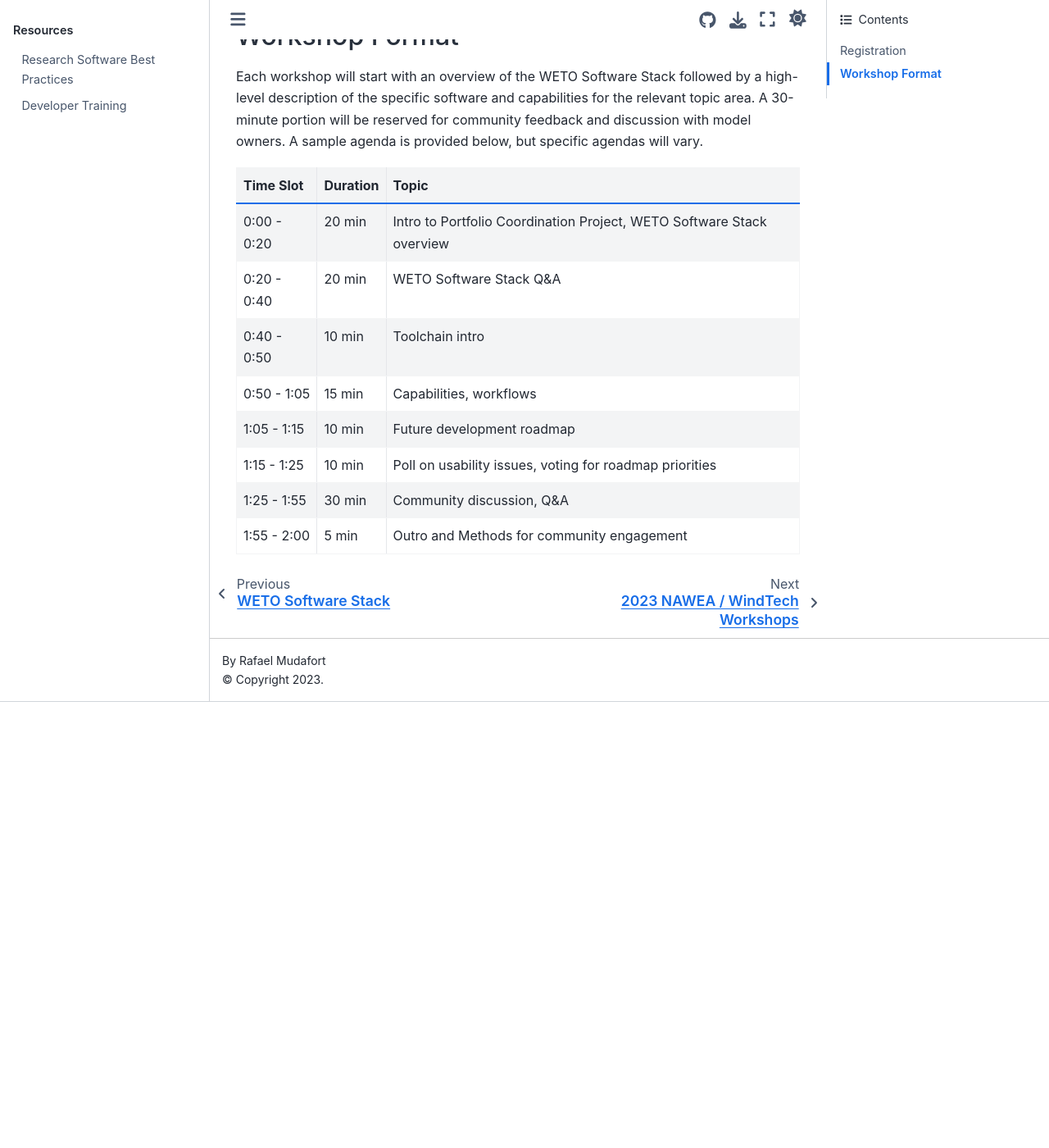
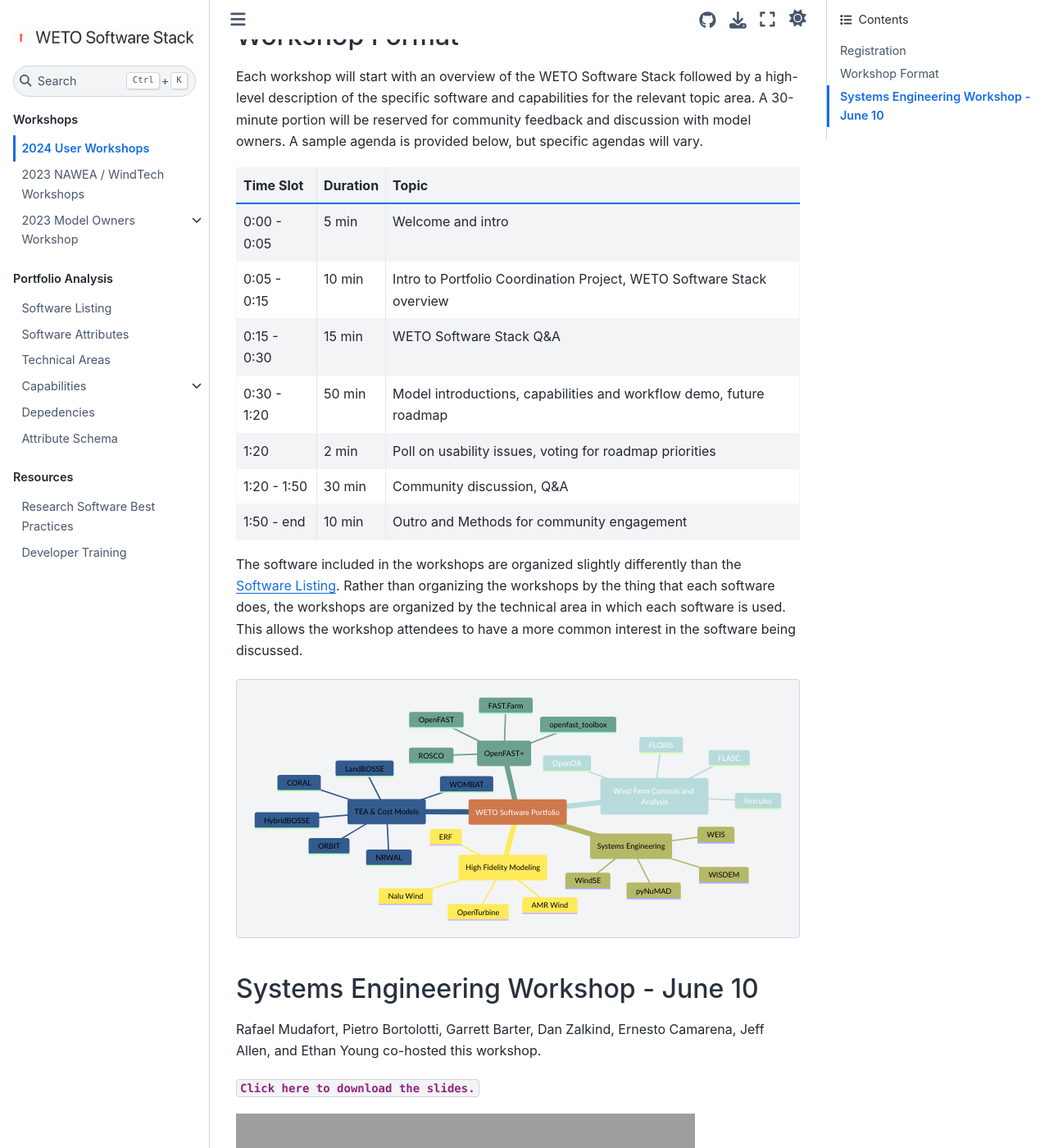
Before and after one commit to NREL/WETOStack, a Jupyter Book: the page built from docs/workshops/user_workshops_2024.md, in a window 1280 px wide and 1400 px high, scrolled down 1269 px. Shown: the whole window at 82% size. Built offline with Jupyter Book 1.0.4 settings and Sphinx 7.4.7 and the Sphinx Book theme 1.1.4, drawn with Linux system fonts in a browser that asks for light colours; before the commit the page ends 2125 px from its top, so only the background shows below that; grey boxes are pictures that could not be loaded.

Commit message:
Add SE workshop slides

````diff
--- a/docs/workshops/user_workshops_2024.md
+++ b/docs/workshops/user_workshops_2024.md
@@ -46,11 +46,63 @@
 
 | Time Slot | Duration | Topic |
 | --------- | -------- | ----- |
-| 0:00 - 0:20 | 20 min | Intro to Portfolio Coordination Project, WETO Software Stack overview |
-| 0:20 - 0:40 | 20 min | WETO Software Stack Q&A |
-| 0:40 - 0:50 | 10 min | Toolchain intro |
-| 0:50 - 1:05 | 15 min | Capabilities, workflows |
-| 1:05 - 1:15 | 10 min | Future development roadmap |
-| 1:15 - 1:25 | 10 min | Poll on usability issues, voting for roadmap priorities |
-| 1:25 - 1:55 | 30 min | Community discussion, Q&A |
-| 1:55 - 2:00 |  5 min | Outro and Methods for community engagement |
+| 0:00 - 0:05 |  5 min | Welcome and intro |
+| 0:05 - 0:15 | 10 min | Intro to Portfolio Coordination Project, WETO Software Stack overview |
+| 0:15 - 0:30 | 15 min | WETO Software Stack Q&A |
+| 0:30 - 1:20 | 50 min | Model introductions, capabilities and workflow demo, future roadmap |
+| 1:20        |  2 min | Poll on usability issues, voting for roadmap priorities |
+| 1:20 - 1:50 | 30 min | Community discussion, Q&A |
+| 1:50 -  end | 10 min | Outro and Methods for community engagement |
+
+The software included in the workshops are organized slightly differently than the [](software_listing).
+Rather than organizing the workshops by the thing that each software does, the workshops are
+organized by the technical area in which each software is used.
+This allows the workshop attendees to have a more common interest in the software being discussed.
+
+```{mermaid}
+%%{init: { 'logLevel': 'debug', 'theme': 'default' , 'themeVariables': {'git0': '#CF784B', 'cScale1': '#B5B867', 'cScale2': '#FFEA59', 'cScale3': '#B7DBDB', 'cScale4': '#335B8E', 'cScale5': '#6CA18F'} }  }%%
+
+mindmap
+    root("WETO Software Portfolio")
+        ps(Systems Engineering)
+            WEIS
+            WISDEM
+            WindSE
+            pyNuMAD
+
+        hfm(High Fidelity Modeling)
+            AMR Wind
+            Nalu Wind
+            OpenTurbine
+            ERF
+
+        ctrl(Wind Farm Controls and Analysis)
+            FLORIS
+            FLASC
+            hercules
+            OpenOA
+
+        cost(TEA & Cost Models)
+            LandBOSSE
+            HybridBOSSE
+            ORBIT
+            CORAL
+            NRWAL
+            WOMBAT
+
+        do(OpenFAST+)
+            OpenFAST
+            FAST.Farm
+            ROSCO
+            openfast_toolbox
+```
+
+## Systems Engineering Workshop - June 10
+
+Rafael Mudafort, Pietro Bortolotti, Garrett Barter, Dan Zalkind, Ernesto Camarena, Jeff Allen,
+and Ethan Young co-hosted this workshop.
+
+{download}`Click here to download the slides.<../_static/UserWorkshops2024_SystemsEngineering.pdf>`
+
+```{youtube} urab_dN12Ws
+```
````
Also changed, not shown: 1 other file.
